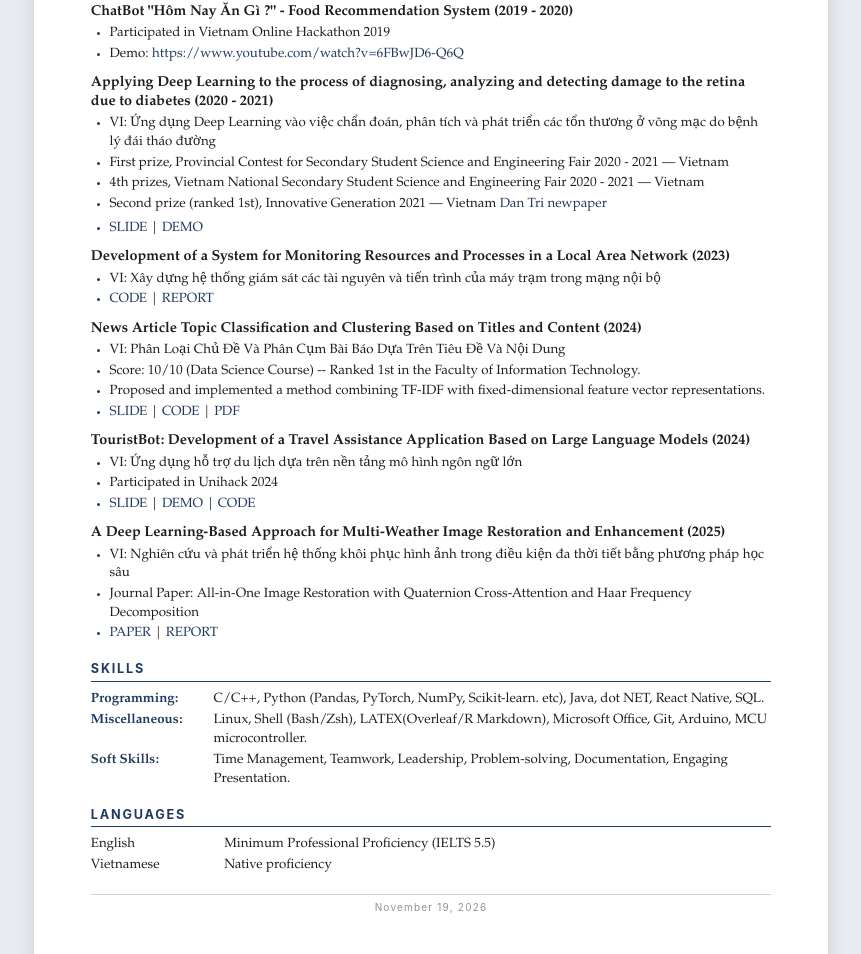
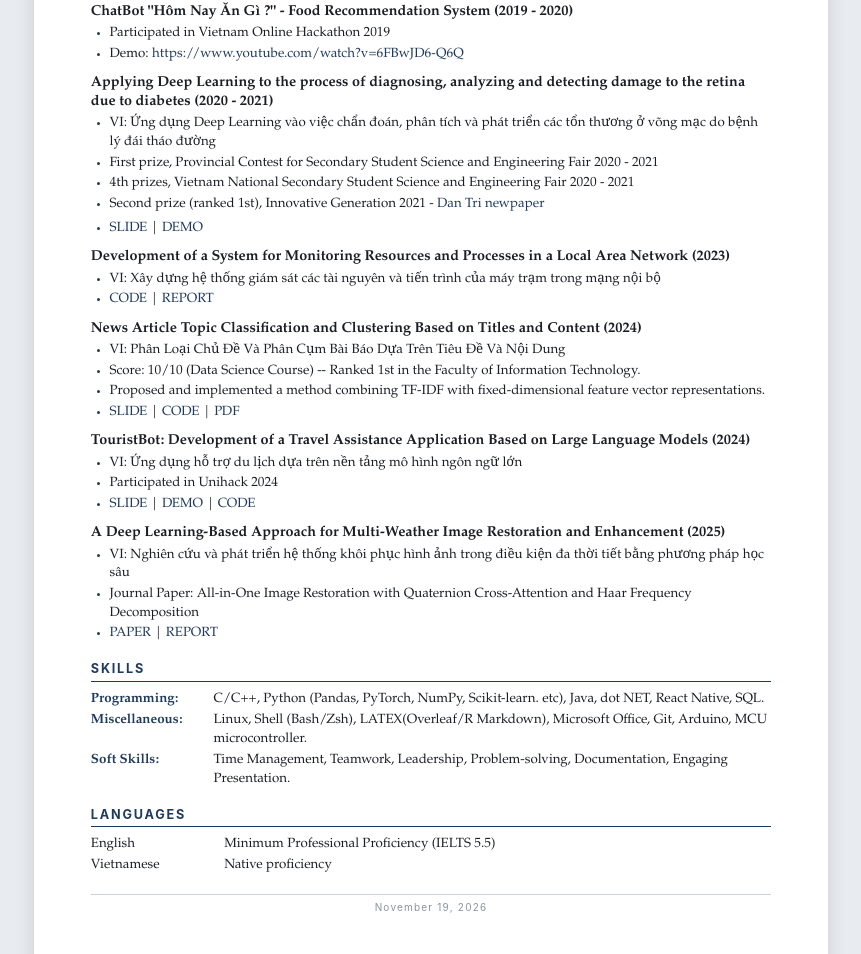
Before and after one commit to nguyenhung1903/website, a plain HTML site: page resume.html in a window 1280 px wide. Shown: the part 3740-4694 px from the top of the page, without its empty margins (209-1070 px from the left). Drawn offline with Linux system fonts and the light colour scheme.

Commit message:
update resume

```diff
--- a/resume.html
+++ b/resume.html
@@ -410,10 +410,10 @@ I have authored and co-authored 10+ research papers and received several academi
 </ul>
 </div><div class="entry"><div class="entry-head"><h3>Applying Deep Learning to the process of diagnosing, analyzing and detecting damage to the retina due to diabetes (2020 - 2021)</h3></div><ul>
 <li>VI: Ứng dụng Deep Learning vào việc chẩn đoán, phân tích và phát triển các tổn thương ở võng mạc do bệnh lý đái tháo đường</li>
-<li>First prize, Provincial Contest for Secondary Student Science and Engineering Fair 2020 - 2021 — Vietnam</li>
-<li>4th prizes, Vietnam National Secondary Student Science and Engineering Fair 2020 - 2021 — Vietnam</li>
+<li>First prize, Provincial Contest for Secondary Student Science and Engineering Fair 2020 - 2021</li>
+<li>4th prizes, Vietnam National Secondary Student Science and Engineering Fair 2020 - 2021</li>
 <li>
-<p>Second prize (ranked 1st), Innovative Generation 2021 — Vietnam <a href="https://dantri.com.vn/giao-duc/vinh-danh-nhom-tac-gia-co-y-tuong-xuat-sac-ve-cong-nghe-thong-tin-20210821135629502.htm">Dan Tri newpaper</a></p>
+<p>Second prize (ranked 1st), Innovative Generation 2021 - <a href="https://dantri.com.vn/giao-duc/vinh-danh-nhom-tac-gia-co-y-tuong-xuat-sac-ve-cong-nghe-thong-tin-20210821135629502.htm">Dan Tri newpaper</a></p>
 </li>
 <li>
 <p><a href="https://docs.google.com/presentation/d/1OXbT9jXM4C4V85QtYsn79qnuq1YvbzftlXflIQXyuA8/edit?slide=id.p1#slide=id.p1">SLIDE</a> | <a href="https://drive.google.com/file/d/1bqQsUb6XA5Zqh5UlObnI6hxdcHDIsPGq/view?usp=sharing">DEMO</a></p>
```
